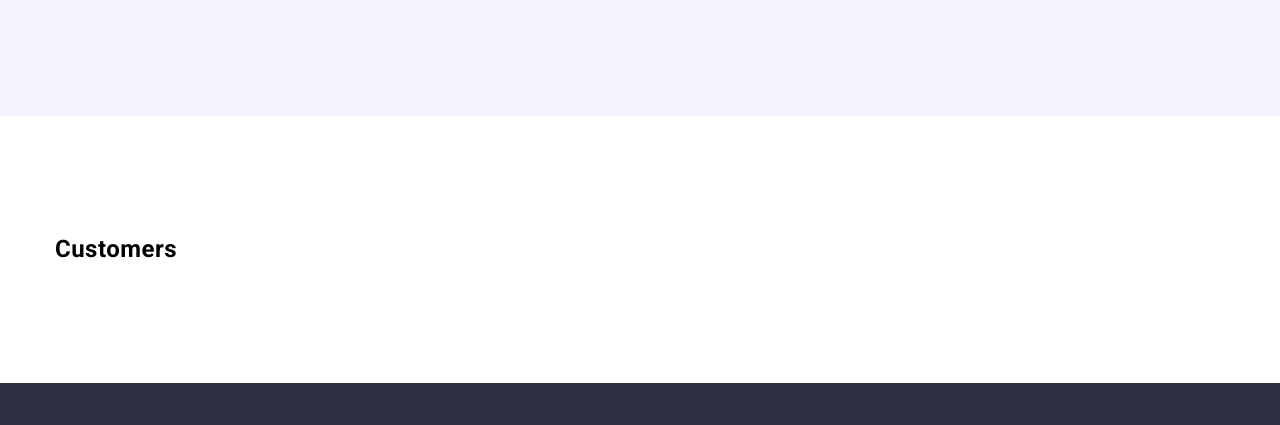
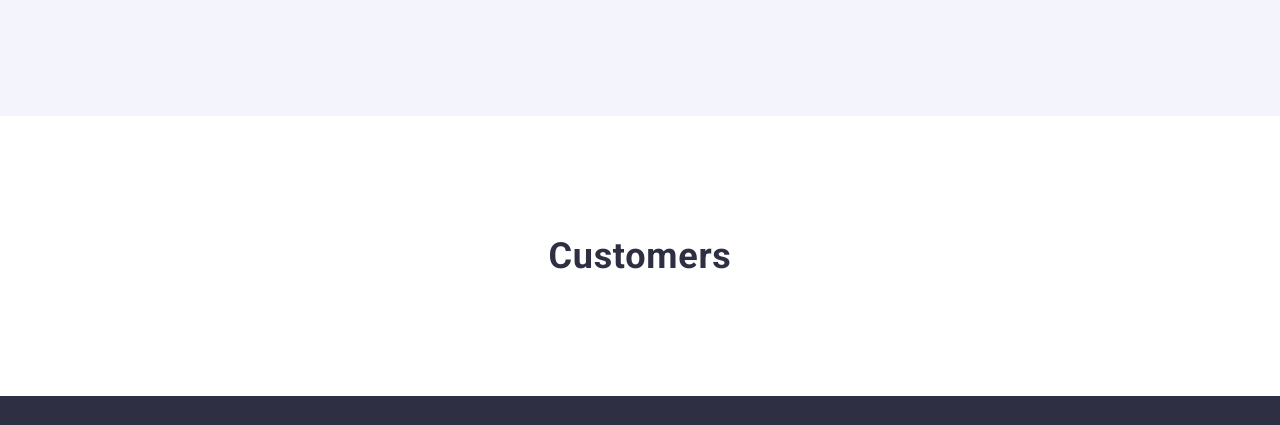
Before and after one commit to samcasubuan/goit-markup-hw-04, a plain HTML site: page index.html in a window 1280 px wide. Shown: the part 2432-2857 px from the top of the page. Drawn offline with nearby package versions, Linux system fonts and the light colour scheme.

Commit message:
Update styles.css

```diff
--- a/css/styles.css
+++ b/css/styles.css
@@ -279,6 +279,18 @@ img {
   margin-bottom: 10px;
 }
 
+.section-customers {
+  text-align: center;
+  color: var(--navyblue, #2e2f42);
+  font-family: Roboto;
+  font-size: 36px;
+  font-style: normal;
+  font-weight: 700;
+  line-height: 40px; /* 111.111% */
+  letter-spacing: 0.72px;
+  text-transform: capitalize;
+}
+
 /*Checked*/
 .substrate {
   background-color: var(--whitecolor);
```
